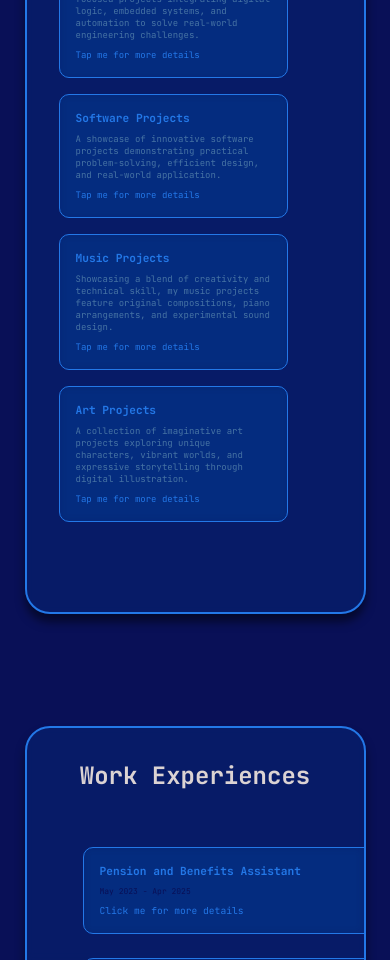
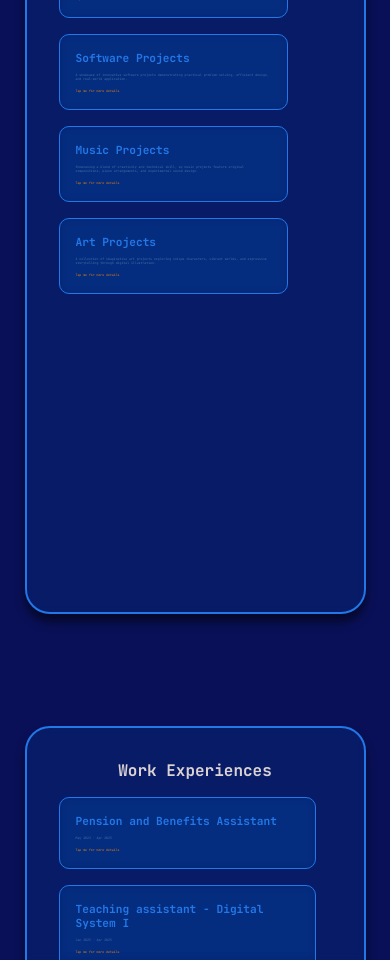
Before and after one commit to Alison0704/vercel-aliemi, a React (Vite) app: page / in a window 390 px wide. Shown: the part 1040-2000 px from the top of the page. Built offline with nearby package versions, Linux system fonts and the light colour scheme.

Commit message:
completed responsive

```diff
--- a/src/App.tsx
+++ b/src/App.tsx
@@ -56,6 +56,7 @@ function App() {
             <NavBar currentSection={section} onNavigate={setSection} />
             {section === 'main' && (
                 <main>
+                    {/*Hide the id name section in the URL link*/}
                     <Home />
                     <Project />
                     <Work currentSection={section} onNavigate={setSection} onNavigateToDetails={handleNavigateToDetails} />
--- a/src/components/Loading/Loading.module.css
+++ b/src/components/Loading/Loading.module.css
@@ -8,6 +8,9 @@
     color: var(--secondary-color);
     font-size: 1.2rem;
     z-index: 20;
+}
+.loaderWrapper p{
+    text-align: center;
 }
 
 .spinner {
--- a/src/index.css
+++ b/src/index.css
@@ -44,30 +44,30 @@ h1{
 h2{
   font-size: 2rem;
   color: var(--text-color);
-  margin: 0;
   text-align: left;
   text-decoration: none;
+  margin: 0 0 1rem;
 }
 h3{
   font-size: 1.5rem;
-  color: var(--text-color);
+  color: var(--primary-color);
   margin: 0;
   text-align: left;
   text-decoration: none;
 }
 h4{
   font-size: 1.2rem;
-  color: var(--text-color);
+  color: var(--primary-color);
   margin: 0;
   text-align: left;
   text-decoration: none;
 }
 p{
   font-size: 0.7rem;
-  color: var(--text-color);
+  color: var(--text-primary-color);
   margin: 0;
   text-decoration: none;
-  text-align: justify;
+  text-align: left;
 }
 span{
   color: var(--secondary-color);
@@ -99,7 +99,7 @@ section{
   overflow-y: hidden;
 }
 label{
-  color: var(--secondary-color);
+  color: var(--primary-color);
   padding-bottom: 0.5rem;
   display: flex;
 }
@@ -180,7 +180,7 @@ textarea::placeholder {
     font-size: 1rem;
   }
   h4{
-    font-size: 0.7rem;
+    font-size: 0.9rem;
   }
   p{
     font-size: 0.5rem;
@@ -203,5 +203,22 @@ textarea::placeholder {
   textarea::placeholder{
     font-size: 0.5rem;
   }
+}
 
+@media only screen and (max-width: 400px) {
+  h1{
+    font-size: 1.4rem;
+  }
+  h2{
+    font-size: 1rem;
+  }
+  h3{
+    font-size: 0.7rem;
+  }
+  h4{
+    font-size: 0.7rem;
+  }
+  p{
+    font-size: 0.2rem;
+  }
 }
--- a/src/pages/Academic/Academic.module.css
+++ b/src/pages/Academic/Academic.module.css
@@ -1,42 +1,45 @@
-.content{
-    position: relative;
+.academicContent .bigScreen{
+    display: flex;
+}
+.academicContent .smallScreen{
+    display: none;
+}
+.academicContent{
     flex-direction: column;
     overflow-y: auto;
-    margin: 0 auto 50px auto;
+    overflow-x: hidden;
     align-items: self-start;
     height: 100%;
+    width: 100%;
 }
-
-.item{
+.academicContent .item{
     display: flex;
     flex-direction: column;
-    align-items: self-start;
     border-radius: 10px;
-    margin: 1.5rem;
     padding: 1rem;
+    margin-bottom: 1rem;
+    margin-right: 1rem;
     gap: 0.5rem;
-    width: 70vw;
-    overflow-x: hidden; /* Prevents horizontal scrolling */
+    font-size: 0.4rem;
+    overflow-x: hidden;
     background: rgba(2,75, 172,0.2);
-    backdrop-filter: blur(5px); /* Creates the glass effect */
-    -webkit-backdrop-filter: blur(5px); /* For Safari support */
-    border: 1px solid var(--primary-color); /* Subtle border for the glass effect */
+    backdrop-filter: blur(5px);
+    -webkit-backdrop-filter: blur(5px);
+    border: 1px solid var(--primary-color);
 }
-.item:hover{
+.academicContent .item:hover{
     background: rgba(2,75, 172,0.6);
     cursor: pointer;
 }
 
-.callToAction{
-    color: var(--secondary-color);
-    font-size: 0.6rem;
+@media (max-width: 800px) {
+    .academicContent .item{
+        overflow: hidden;
+    }
+    .academicContent .bigScreen{
+        display: none;
+    }
+    .academicContent .smallScreen{
+        display: flex;
+    }
 }
-.content h4{
-    color: var(--primary-color);
-}
-.content p{
-    color: var(--background-color);
-}
-.content p span{
-    color: var(--primary-color);
-}
--- a/src/pages/Academic/index.tsx
+++ b/src/pages/Academic/index.tsx
@@ -11,21 +11,23 @@ type NavBarProps = {
 
 const Academic: React.FC<NavBarProps> = ({ currentSection, onNavigate, onNavigateToDetails }) => {
     const items = [
-        {id:1, title: 'University of Ottawa - BASc Electrical Engineering and BSc Computing Technology', date:'Sept 2020 - May 2026'},
-        {id:2, title: 'GMD Atchia State College - Science Side O & A level Cambridge', date:'Jan 2012 - Oct 2019'},
+        {id:1, title: 'University of Ottawa - BASc Electrical Engineering and Computing Technology', date:'Sept 2020 - May 2026', type: 'Undergraduate'},
+        {id:2, title: 'GMD Atchia State College - Science Side O & A level Cambridge', date:'Jan 2012 - Oct 2019', type: 'High School'}
     ]
     return (
         <div id="academic">
             {currentSection === 'main' ? (
                     <section>
                         <h2>Academic Experiences</h2>
-                        <div className={style.content}>
+                        <div className={style.academicContent}>
                             {items.map(item => (
                                 <a href="#" onClick={(e) => { e.preventDefault(); onNavigate('details'); onNavigateToDetails('academics', item.id.toString()); }}>
                                 <div className={style.item} key={item.id}>
                                     <h4 key={item.id}>{item.title}</h4>
+                                    <p key={item.id}>Type: {item.type}</p>
                                     <p key={item.id}>{item.date}</p>
-                                    <p className={style.callToAction}><span>Click me for more details</span></p>
+                                    <p className={style.bigScreen}><span>Click me for more details</span></p>
+                                    <p className={style.smallScreen}><span>Tap me for more details</span></p>
                                 </div>
                                 </a>
                             ))}
--- a/src/pages/Contact/Contact.module.css
+++ b/src/pages/Contact/Contact.module.css
@@ -1,3 +1,11 @@
+.contactContent{
+    display: flex;
+    flex-direction: column;
+    align-items: center;
+}
+.contactContent h2{
+    margin: 0;
+}
 .content{
     display: flex;
     flex-direction: column;
--- a/src/pages/Contact/index.tsx
+++ b/src/pages/Contact/index.tsx
@@ -36,7 +36,8 @@ const Contact: React.FC = () => {
     return (
         <div id="contact">
             <section>
-                <h2>Contact Me</h2>
+                <div className={style.contactContent}>
+                    <h2>Contact Me</h2>
                 <form ref={form} onSubmit={sendEmail} >
                     <div className={style.content}>
                         <label>Name</label>
@@ -72,6 +73,7 @@ const Contact: React.FC = () => {
                         Send Message
                     </button>
                 </form>
+                </div>
             </section>
         </div>
     );
--- a/src/pages/Project/Project.module.css
+++ b/src/pages/Project/Project.module.css
@@ -26,14 +26,10 @@
 }
 .gridContainer .title span{
     font-size: 1.5rem;
-    color: var(--primary-color);
 }
 .gridContainer .text {
     opacity: 0;
     transition: opacity 0.3s ease;
-}
-.gridContainer .container:hover .background {
-    opacity: 0.5;
 }
 .gridContainer .container:hover .text {
     opacity: 1;
@@ -60,6 +56,7 @@
     align-items: center;
     text-align: center;
     height: 100%;
+    color: var(--text-primary-color);
 }
 
 /*For rows*/
@@ -67,49 +64,29 @@
     flex-direction: column;
     overflow-y: auto;
     overflow-x: hidden;
-    margin: 0 auto 50px auto;
     align-items: self-start;
     height: 100%;
     width: 100%;
-}
-.rows h2{
-    color: var(--text-color);
-    text-align: center;
-    margin-bottom: 1rem;
-}
-.rowContainer .item h4{
-    font-size: 0.7rem;
-    color: var(--primary-color);
-    text-align: left;
-}
-.rowContainer .item p{
-    text-align: left;
-    font-size: xx-small;
-    color: var(--text-primary-color);
-}
-.rowContainer .item p span{
-    color: var(--primary-color);
 }
 .rowContainer .item{
     display: flex;
     flex-direction: column;
     border-radius: 10px;
     padding: 1rem;
+    margin-right: 1rem;
     margin-bottom: 1rem;
     gap: 0.5rem;
-    width: 60vw;
     font-size: 0.4rem;
-    overflow-x: hidden; /* Prevents horizontal scrolling */
+    overflow-x: hidden;
     background: rgba(2,75, 172,0.2);
-    backdrop-filter: blur(5px); /* Creates the glass effect */
-    -webkit-backdrop-filter: blur(5px); /* For Safari support */
-    border: 1px solid var(--primary-color); /* Subtle border for the glass effect */
+    backdrop-filter: blur(5px);
+    -webkit-backdrop-filter: blur(5px);
+    border: 1px solid var(--primary-color);
 }
 .rowContainer .item:hover{
     background: rgba(2,75, 172,0.6);
     cursor: pointer;
 }
-
 
 @media (max-width: 800px) {
     .grid{
@@ -119,15 +96,8 @@
         display: flex;
     }
 }
-
 @media (max-width: 400px) {
     .rowContainer .item{
         width: 50vw;
     }
-    .rows h2{
-        font-size: 1rem;
-    }
-    .rowContainer h4{
-        font-size: 1rem;
-    }
 }
--- a/src/pages/Work/Work.module.css
+++ b/src/pages/Work/Work.module.css
@@ -1,43 +1,45 @@
-.content{
-    position: relative;
+.workContent .bigScreen{
+    display: flex;
+}
+.workContent .smallScreen{
+    display: none;
+}
+.workContent{
     flex-direction: column;
     overflow-y: auto;
-    margin: 2rem auto 50px auto;
+    overflow-x: hidden;
     align-items: self-start;
     height: 100%;
+    width: 100%;
 }
-
-.content h4{
-    color: var(--primary-color);
-}
-.content p{
-    color: var(--background-color);
-}
-.content p span{
-    color: var(--primary-color);
-}
-.item{
+.workContent .item{
     display: flex;
     flex-direction: column;
-    align-items: self-start;
     border-radius: 10px;
-    margin: 1.5rem;
     padding: 1rem;
+    margin-right: 1rem;
+    margin-bottom: 1rem;
     gap: 0.5rem;
-    width: 70vw;
-    overflow-x: hidden; /* Prevents horizontal scrolling */
+    font-size: 0.4rem;
+    overflow-x: hidden;
     background: rgba(2,75, 172,0.2);
-    backdrop-filter: blur(5px); /* Creates the glass effect */
-    -webkit-backdrop-filter: blur(5px); /* For Safari support */
-    border: 1px solid var(--primary-color); /* Subtle border for the glass effect */
+    backdrop-filter: blur(5px);
+    -webkit-backdrop-filter: blur(5px);
+    border: 1px solid var(--primary-color);
 }
-
-.item:hover{
+.workContent .item:hover{
     background: rgba(2,75, 172,0.6);
     cursor: pointer;
 }
 
-.callToAction{
-    color: var(--secondary-color);
-    font-size: 0.6rem;
+@media (max-width: 800px) {
+    .workContent .item{
+        overflow: hidden;
+    }
+    .workContent .bigScreen{
+        display: none;
+    }
+    .workContent .smallScreen{
+        display: flex;
+    }
 }
--- a/src/pages/Work/index.tsx
+++ b/src/pages/Work/index.tsx
@@ -22,14 +22,15 @@ const Work: React.FC<NavBarProps> = ({ currentSection, onNavigate, onNavigateToD
         <div id="work">
             {currentSection === 'main' ? (
             <section>
-                <h2>Work Experiences</h2>
-                <div className={style.content}>
+                <h2 className={style.title}>Work Experiences</h2>
+                <div className={style.workContent}>
                     {items.map(item => (
                         <a href="#" onClick={(e) => { e.preventDefault(); onNavigate('details'); onNavigateToDetails('work',item.id.toString()); }}>
                             <div className={style.item} key={item.id}>
                                 <h4 key={item.id}>{item.title}</h4>
                                 <p key={item.id}>{item.date}</p>
-                                <p className={style.callToAction}><span>Click me for more details</span></p>
+                                <p className={style.bigScreen}><span>Click me for more details</span></p>
+                                <p className={style.smallScreen}><span>Tap me for more details</span></p>
                             </div>
                         </a>
                     ))}
```
